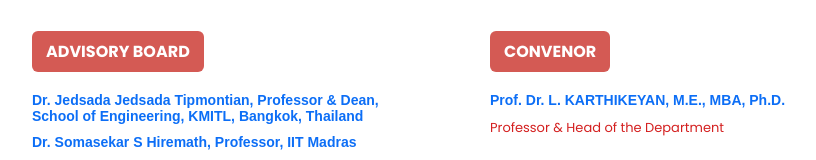
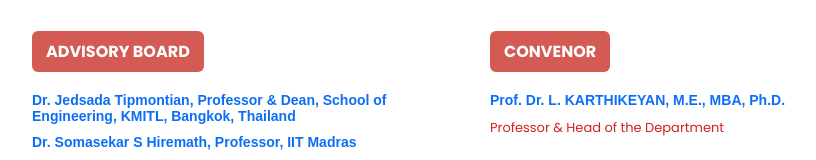
Before and after one commit to ICMSET/icmset, a plain HTML site: page partons.html in a window 1280 px wide. Shown: the part 1584-1744 px from the top of the page, without its empty margins (228-1044 px from the left). Drawn offline with Linux system fonts and the light colour scheme.

Commit message:
Update partons.html

```diff
--- a/partons.html
+++ b/partons.html
@@ -403,7 +403,7 @@
         <div class="table-section">
 
           <span class="section-badge">ADVISORY BOARD</span>
-          <p>Dr. Jedsada Jedsada Tipmontian, Professor & Dean, School of Engineering, KMITL, Bangkok, Thailand </p>
+          <p>Dr. Jedsada Tipmontian, Professor & Dean, School of Engineering, KMITL, Bangkok, Thailand </p>
           <p>Dr. Somasekar S Hiremath, Professor, IIT Madras</p>
           <p>Dr. N. Arunachalam, Professor, IIT Madras</p>
           <p>Dr. K. Jayabal, Professor, IIITDM Kancheepuram</p>
```
